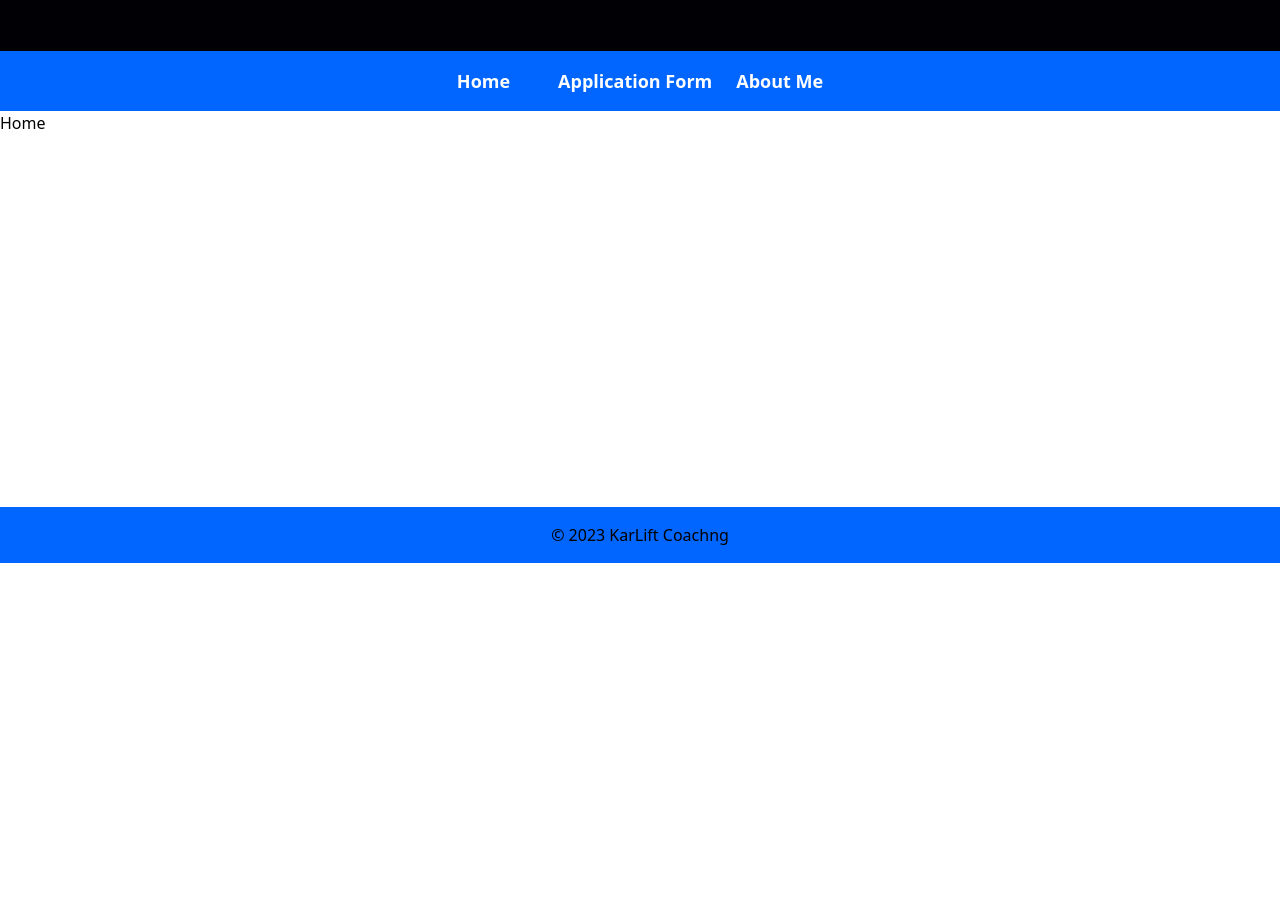
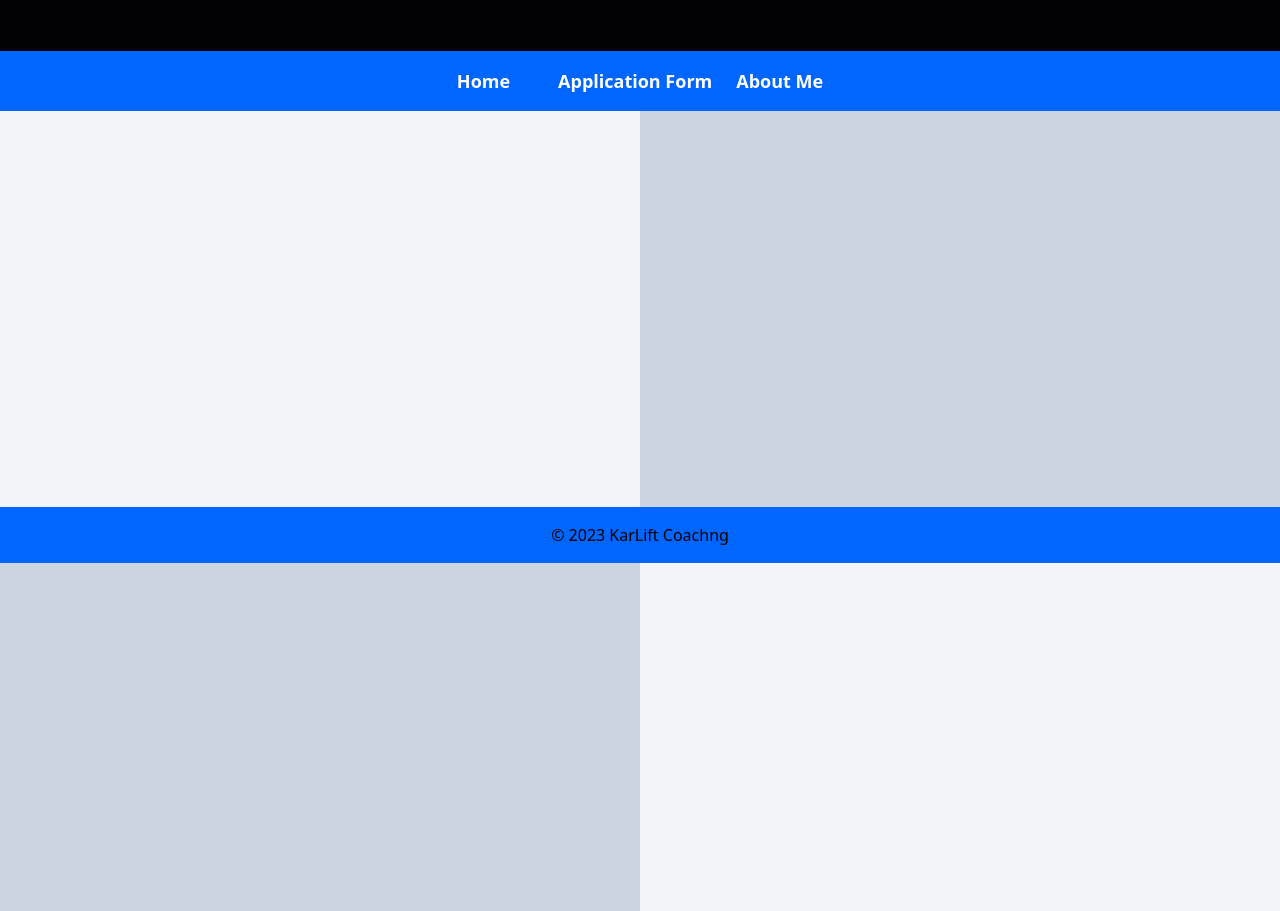
Before and after one commit to munsta2/KarLiftCoaching, a React (Vite) app in the folder karlift/: page / in a window 1280 px wide. Shown: the part 237-1148 px from the top of the page. Before the commit the page ends 800 px from the top, so only its background shows below. Built offline with nearby package versions, Linux system fonts and the light colour scheme.

Commit message:
added some styling to the home page

```diff
--- a/karlift/src/Home.jsx
+++ b/karlift/src/Home.jsx
@@ -2,9 +2,19 @@ import React from 'react';
 
 const Home = () => {
   return (
-    <div>
-      <h1>Home</h1>
-    </div>
+
+
+    <div class="flex flex-wrap h-screen">
+    <div class="w-1/2 h-1/2 bg-kar-white"></div>
+    <div class="w-1/2 h-1/2 bg-kar-light-grey"></div>
+    <div class="w-1/2 h-1/2 bg-kar-light-grey"></div>
+    <div class="w-1/2 h-1/2 bg-kar-white"></div>
+  </div>
+
+
+
+
+
   );
 };
 
--- a/karlift/tailwind.config.js
+++ b/karlift/tailwind.config.js
@@ -7,7 +7,10 @@ export default {
   theme: {
     extend: {
       colors: {
-        'kar-blue' : '#0066ff'
+        'kar-blue' : '#0066ff',
+        'kar-white' : '#f1f5f9',
+        'kar-light-grey' : '#cbd5e1'
+
       }
     },
   },
```
